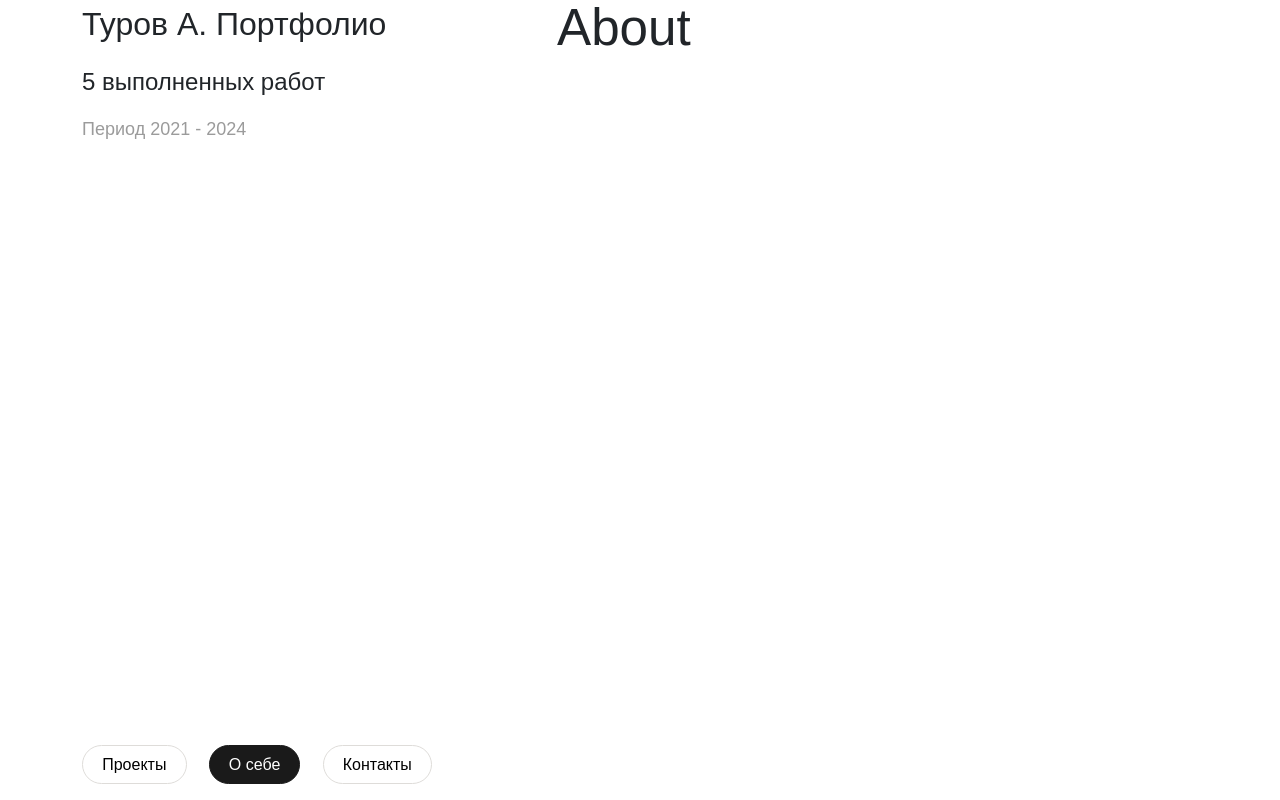
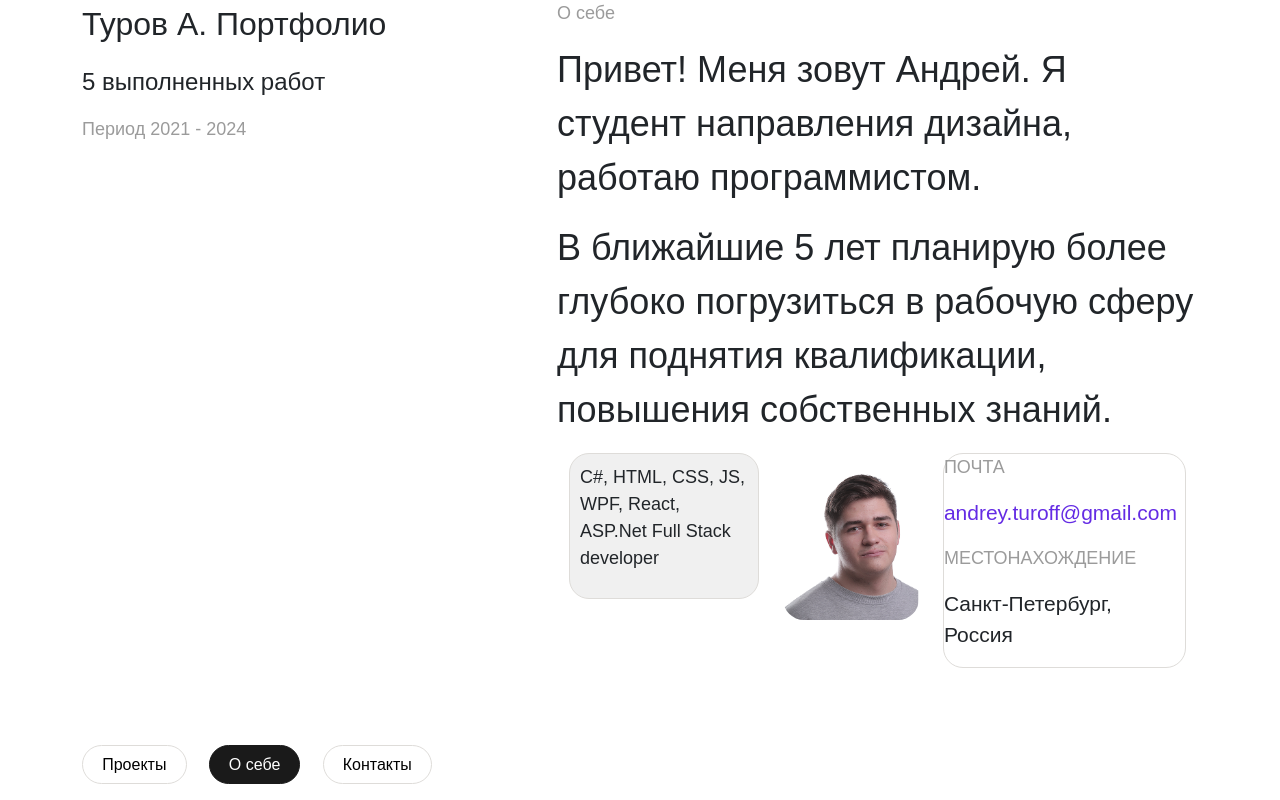
Before and after one commit to aPersonskod/PortfolioSite, a React (Vite) app: page /PortfolioSite/about in a window 1280 px wide. Built offline with nearby package versions, Linux system fonts and the light colour scheme.

Commit message:
dev about and contacts pages

```diff
--- a/src/About.tsx
+++ b/src/About.tsx
@@ -1,8 +1,61 @@
 import './App.css'
+import profile from './assets/profilePhoto.png'
 function About() {
+    const imgStyle = {
+        marginTop: "10px",
+        width: '100%',
+        maxWidth: '148px',
+        height: 'auto',
+        borderRadius: '21px',
+    };
     return(
         <>
-            <h1>About</h1>
+            <div className="tabAutoMargin">
+                <p className='fs18 color-gray'>О себе</p>
+                <p className='fs36'>Привет! Меня зовут Андрей.
+                    Я студент направления дизайна,
+                    работаю программистом.
+                </p>
+                <p className='fs36'>
+                    В ближайшие 5 лет планирую более глубоко погрузиться в рабочую сферу для поднятия квалификации,
+                    повышения собственных знаний.
+                </p>
+                <div className='container'>
+                    <div className='row'>
+                        <div className='col col-sm-6 col-lg-4'>
+                            <div style={{
+                                backgroundColor: '#F0F0F0',
+                                borderRadius: '20px',
+                                border: '1px solid #DEDCD9',
+                            }}
+                                 className='d-flex justify-content-center align-items-center'>
+                                <p className='fs18' style={{padding: '10px'}}>
+                                    C#, HTML, CSS, JS,
+                                    WPF, React, ASP.Net
+                                    Full Stack developer
+                                </p>
+                            </div>
+                        </div>
+                        <div className='col col-sm-6 col-lg-3'>
+                            <img src={profile} alt='profile' style={imgStyle}/>
+                        </div>
+                        <div className='col col-sm-12 col-lg-5'>
+                            <div style={{
+                                borderRadius: '20px',
+                                border: '1px solid #DEDCD9',
+                                maxWidth: '300px'
+                            }} className='d-flex justify-content-center align-items-center'>
+                                <div>
+                                    <p className='fs18 color-gray'>ПОЧТА</p>
+                                    <p className='fs21' style={{color: '#642BE4'}}>andrey.turoff@gmail.com</p>
+                                    <p className='fs18 color-gray'>МЕСТОНАХОЖДЕНИЕ</p>
+                                    <p className='fs21'>Санкт-Петербург, Россия</p>
+                                </div>
+                            </div>
+                        </div>
+                    </div>
+                </div>
+            </div>
         </>
     )
 }
--- a/src/Contacts.tsx
+++ b/src/Contacts.tsx
@@ -1,8 +1,19 @@
 import './App.css'
+
 function Contacts() {
-    return(
+    return (
         <>
-            <h1>Contacts</h1>
+            <div className="tabAutoMargin">
+                <p className='fs18 color-gray'>О себе</p>
+                <br/>
+                <p className='fs18 color-gray'>СОЦИАЛЬНЫЕ СЕТИ</p>
+                <br/>
+                <p className='fs32'>Телеграмм</p>
+                <br/>
+                <p className='fs18 color-gray'>ПОЧТА</p>
+                <br/>
+                <p className='fs32' style={{color: '#642BE4'}}>andrey.turoff@gmail.com</p>
+            </div>
         </>
     )
 }
```
Also changed, not shown: src/assets/profilePhoto.png (added).
